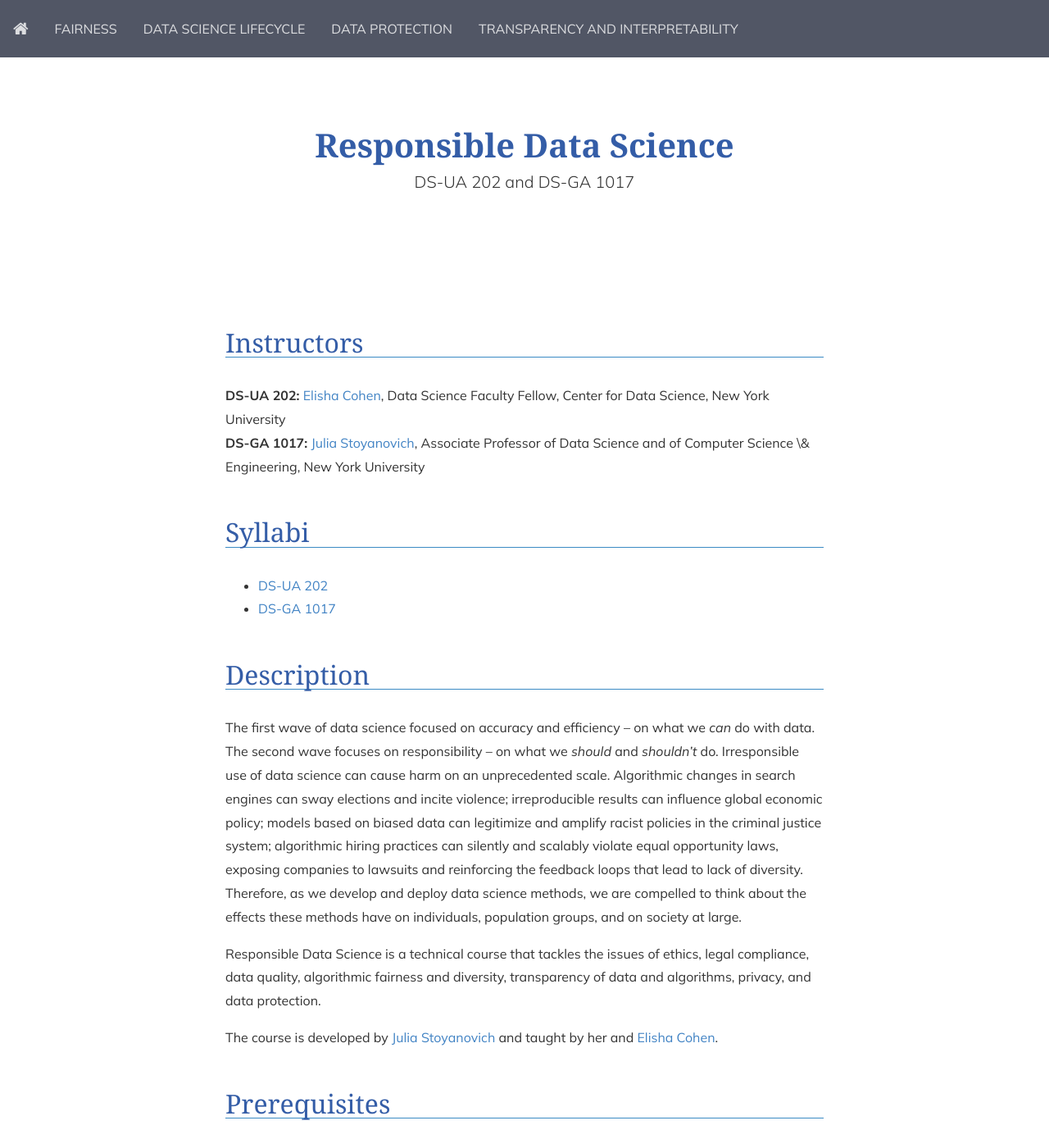
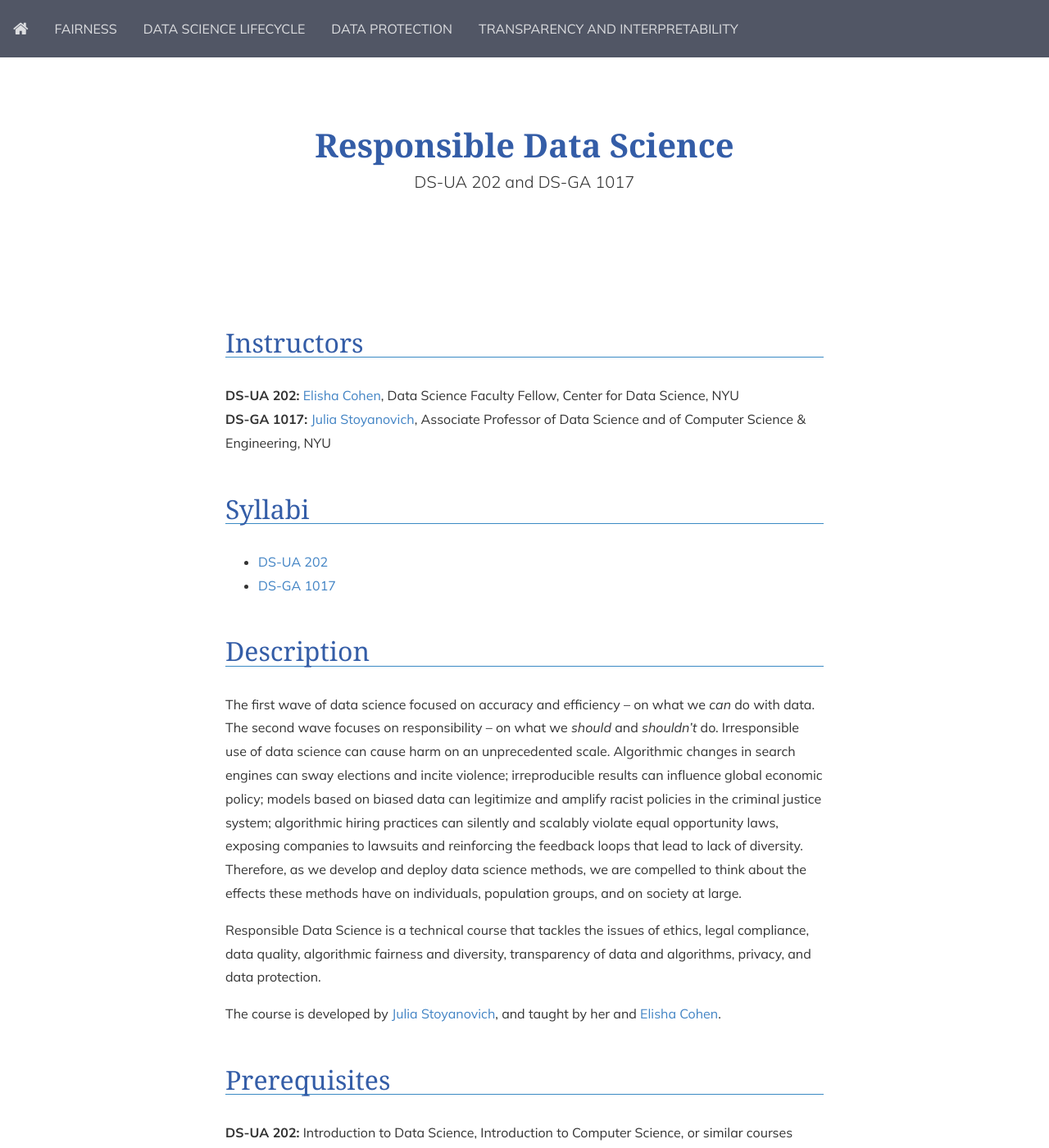
Before and after one commit to DataResponsibly/rds24, a Jekyll site: the page built from index.md, in a window 1280 px wide and 1400 px high. Shown: the whole window at 82% size. Built offline with Jekyll 4.4.1, drawn with Linux system fonts in a browser that asks for light colours; nearby versions of some CDN libraries; our own code applies the rules of GitHub Pages for plain Markdown files.

Commit message:
Update index.md

```diff
--- a/index.md
+++ b/index.md
@@ -5,8 +5,8 @@ published: true
 
 ## Instructors
 
-**DS-UA 202:** [Elisha Cohen](https://www.elishacohen.com/), Data Science Faculty Fellow, Center for Data Science, New York University<br>
-**DS-GA 1017:** [Julia Stoyanovich](https://engineering.nyu.edu/faculty/julia-stoyanovich), Associate Professor of Data Science and of Computer Science \& Engineering, New York University<br>
+**DS-UA 202:** [Elisha Cohen](https://www.elishacohen.com/), Data Science Faculty Fellow, Center for Data Science, NYU<br>
+**DS-GA 1017:** [Julia Stoyanovich](https://engineering.nyu.edu/faculty/julia-stoyanovich), Associate Professor of Data Science and of Computer Science & Engineering, NYU<br>
 
 ## Syllabi
 
@@ -19,7 +19,7 @@ The first wave of data science focused on accuracy and efficiency -- on what we
 
 Responsible Data Science is a technical course that tackles the issues of ethics, legal compliance, data quality, algorithmic fairness and diversity, transparency of data and algorithms, privacy, and data protection.
 
-The course is developed by [Julia Stoyanovich](https://engineering.nyu.edu/faculty/julia-stoyanovich) and taught by her and [Elisha Cohen](https://www.elishacohen.com/).
+The course is developed by [Julia Stoyanovich](https://engineering.nyu.edu/faculty/julia-stoyanovich), and taught by her and [Elisha Cohen](https://www.elishacohen.com/).
 
 ## Prerequisites
 
```
